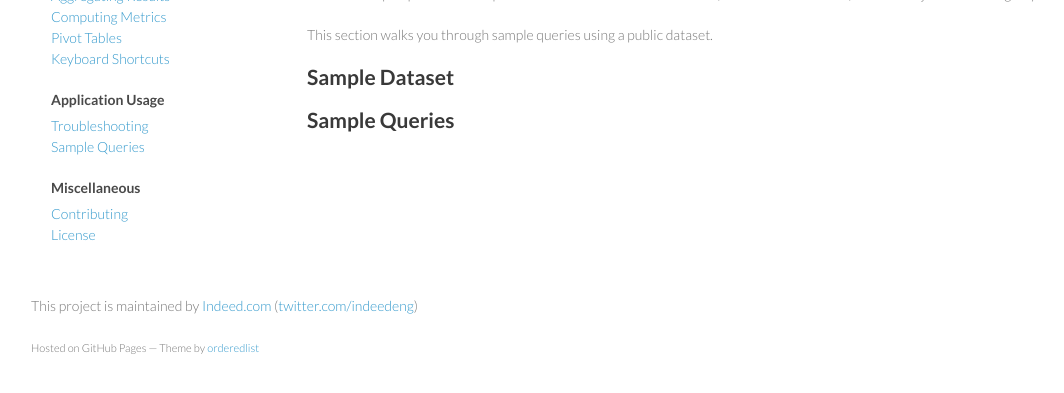
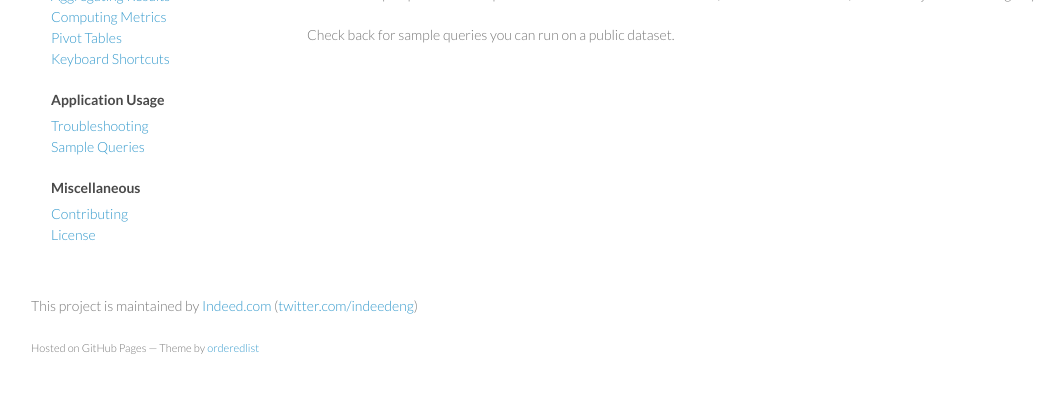
Before and after one commit to indeedeng/imhotep, a Jekyll site: the page built from docs/sample-queries.md, in a window 1280 px wide, cut to the strip 324-717 px from the top of the page. Shown: the whole strip, without its empty margins (19-1083 px from the left). Built offline with Jekyll 4.4.1, drawn with Linux system fonts in a browser that asks for light colours; Markdown is read by kramdown in place of the engine named in the settings.

Commit message:
placeholder for sample queries

```diff
--- a/docs/sample-queries.md
+++ b/docs/sample-queries.md
@@ -12,8 +12,4 @@ Because IQL allows you to join multiple result tables from multiple IQL queries,
 
 NOTE: Multiple queries should produce a result set that is consistent (has the same columns) and can be joined meaningfully.
 
-This section walks you through sample queries using a public dataset.
-
-##Sample Dataset
-
-##Sample Queries
+Check back for sample queries you can run on a public dataset.
```
Also changed, not shown: docs/metrics.md (+1 -1 lines).
